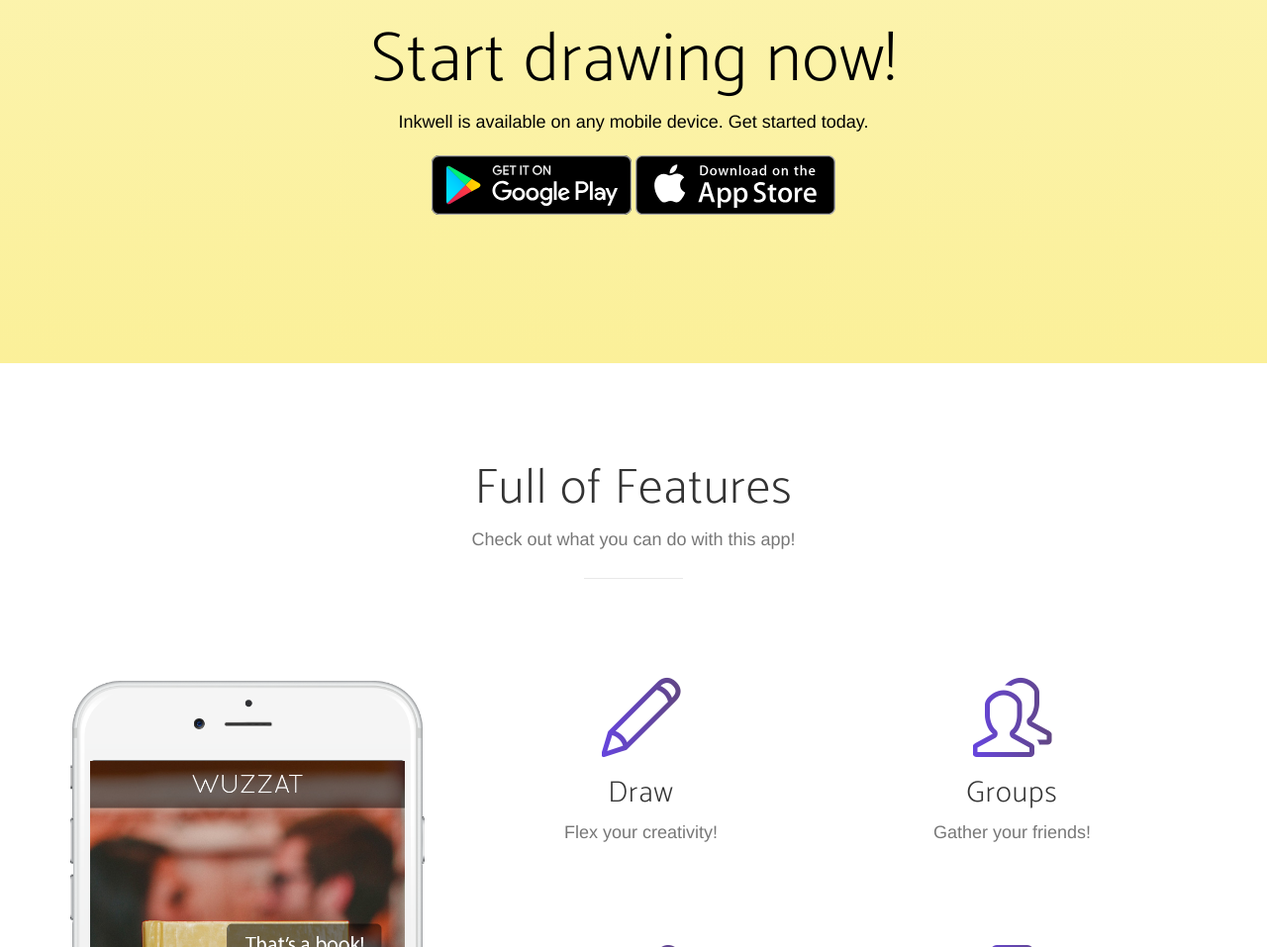
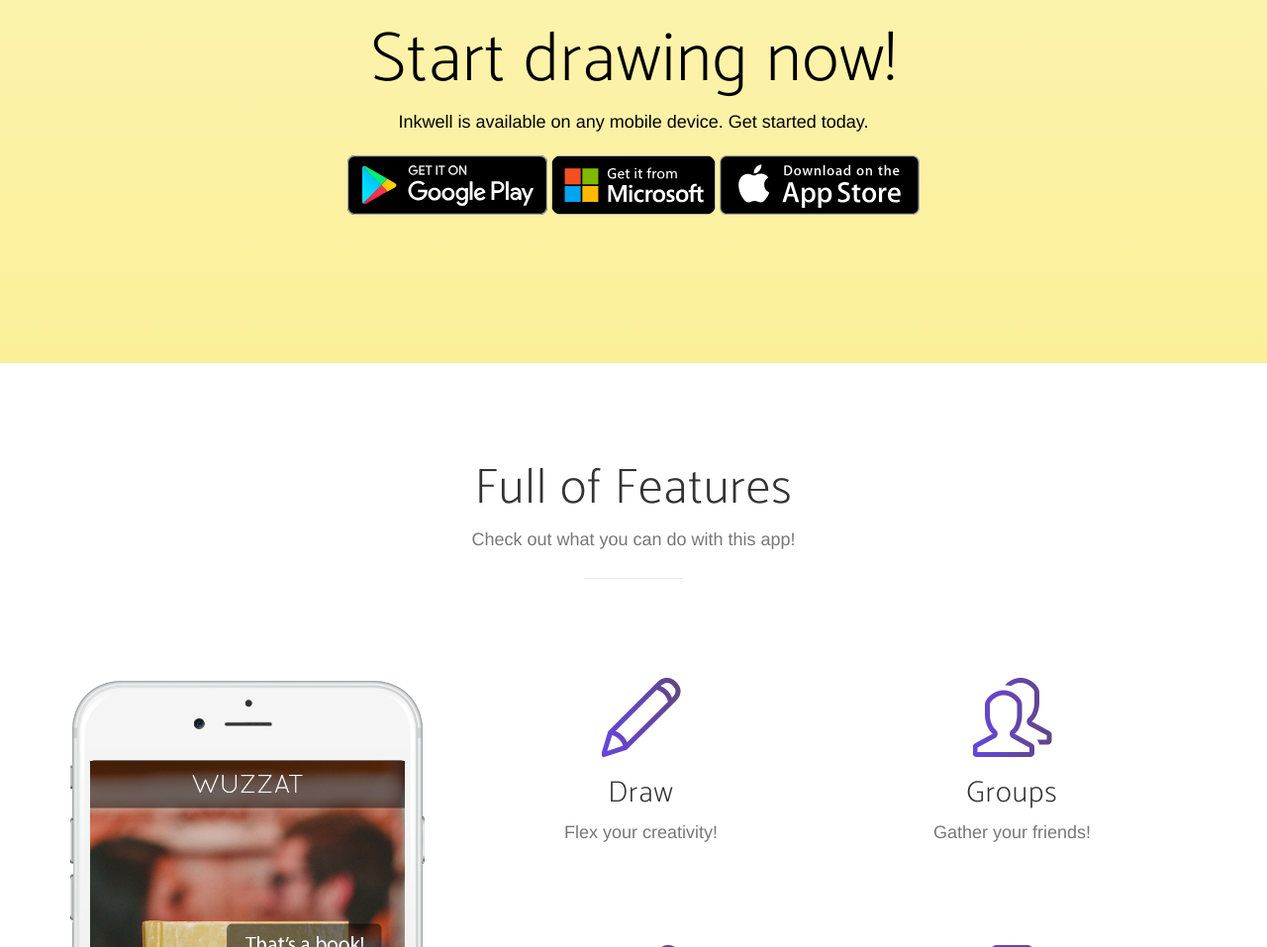
Before and after one commit to qqtip/inkwell_website, a website: page app/index.html in a window 1280 px wide. Shown: the part 927-1884 px from the top of the page at 99% size. Drawn offline with nearby package versions, Linux system fonts and the light colour scheme; a web font is replaced by a local one.

Commit message:
added download icon for Windows

```diff
--- a/app/index.html
+++ b/app/index.html
@@ -121,8 +121,9 @@
 
                     <!-- TODO: add app download links -->
                     <div class="badges">
-                        <a class="badge-link" href="#"><img src="img/google-play-badge.svg" alt=""></a>
-                        <a class="badge-link" href="#"><img src="img/app-store-badge.svg" alt=""></a>
+                        <a class="badge-link" href="#"><img src="img/google-play-badge.svg" alt="Get it on Google Play"></a>
+                        <a class="badge-link" href="#"><img src="img/windows-store-badge.svg" alt="Get it from Microsoft" class="badge-link-windows"></a>
+                        <a class="badge-link" href="#"><img src="img/app-store-badge.svg" alt="Download on the App Store"></a>
                     </div>
 
 
--- a/app/less/new-age.less
+++ b/app/less/new-age.less
@@ -470,6 +470,10 @@ h1.inkwell-logo {
     line-height: 85%;
 }
 
+img.badge-link-windows {
+    border-radius: 10px;
+}
+
 p.dark-text,
 h2.dark-text {
     color: black !important;
```
Also changed, not shown: app/css/new-age.css, app/css/new-age.min.css, app/img/windows-store-badge.svg (added).
